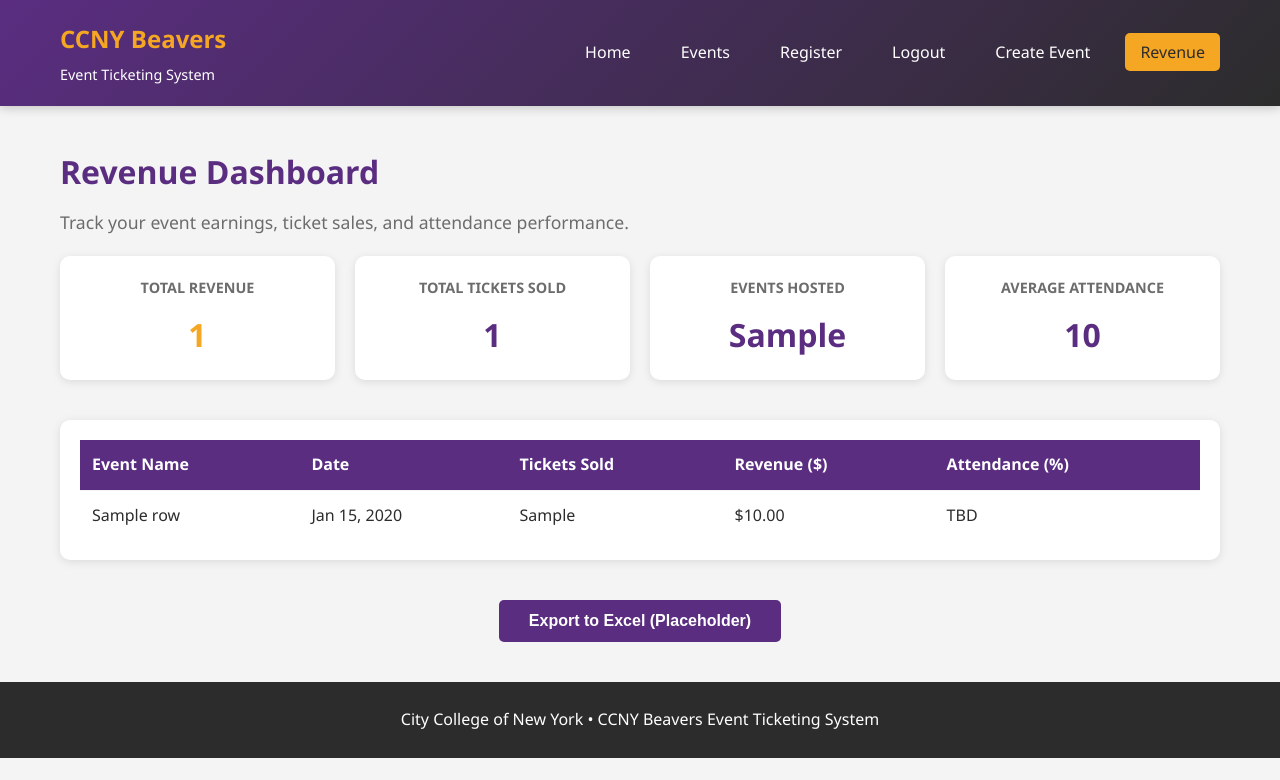
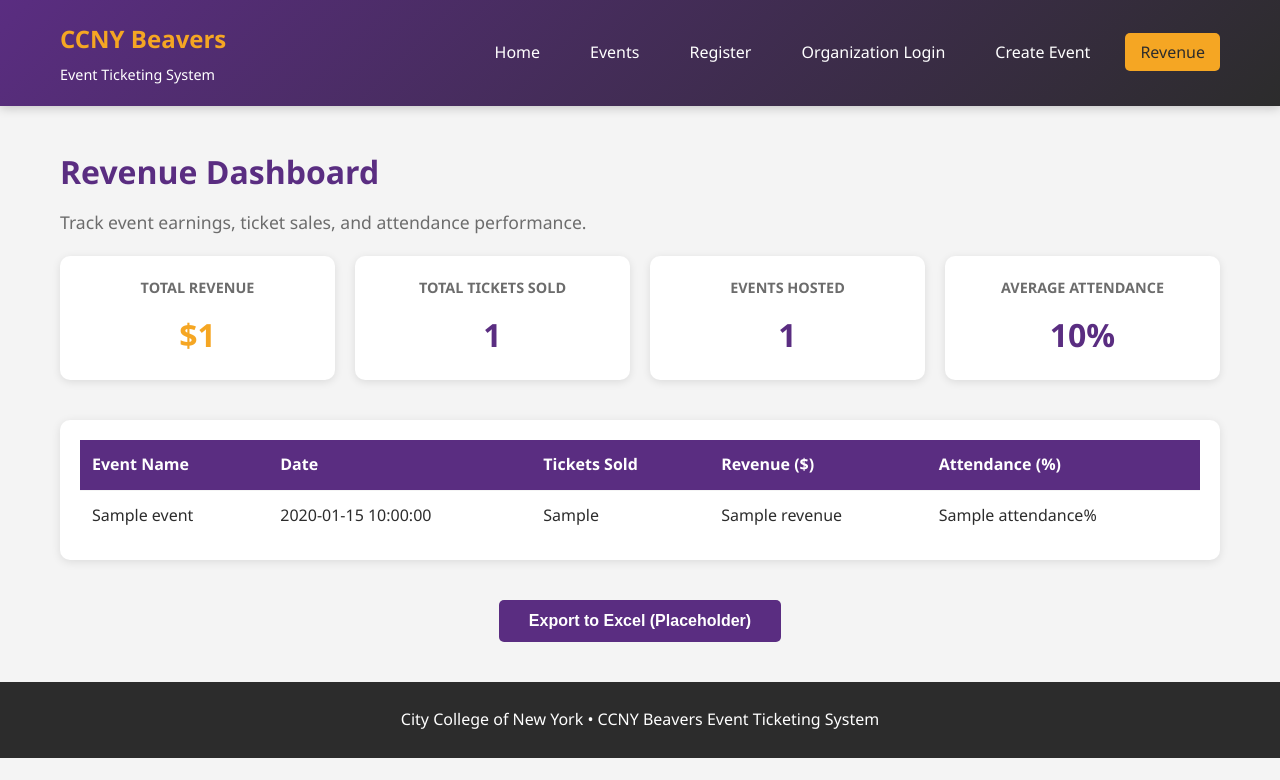
Before and after one commit to datasheng/csc336-teamproject-repo-2025, a Flask app: template templates/revenue.html in a window 1280 px wide. Shown: the top 780 px of the page. Run offline with Flask 3, Linux system fonts and the light colour scheme; the visitor is signed in with stand-in values (Sample User, id 1); the template is opened without the code that fills it: most values are stand-ins (such as "Sample title", 1, 10 or a date in 2020).

Commit message:
Update revenue.html

```diff
--- a/templates/revenue.html
+++ b/templates/revenue.html
@@ -1,72 +1,87 @@
 <!DOCTYPE html>
 <html lang="en">
-
 <head>
   <meta charset="UTF-8">
   <meta name="viewport" content="width=device-width, initial-scale=1.0">
   <title>Revenue Dashboard | CCNY Beavers Event Ticketing</title>
-  <link rel="stylesheet" href="{{ url_for('static', filename='styles.css') }}">
+  <link rel="stylesheet" href="styles.css">
 </head>
 
 <body>
 
-  <!--HEADER (same as all pages)-->
+  <!-- HEADER (same across all pages) -->
   <header>
     <div class="header-container">
       <div class="logo">
         <h1>CCNY Beavers</h1>
         <p>Event Ticketing System</p>
       </div>
+
       <nav>
         <ul>
-          <li><a href="{{ url_for('index') }}">Home</a></li>
-          <li><a href="{{ url_for('event_list') }}">Events</a></li>
-          <li><a href="{{ url_for('register_for_event') }}">Register</a></li>
-          {% if session.get('org_id') %}
-          <li><a href="{{ url_for('logout') }}">Logout</a></li>
-          {% else %}
-          <li><a href="{{ url_for('login_register') }}">Organization Login</a></li>
-          {% endif %}
-          <li><a href="{{ url_for('create_event') }}">Create Event</a></li>
-          <li><a href="{{ url_for('revenue_dashboard') }}" class="active">Revenue</a></li>
+          <li><a href="index.html">Home</a></li>
+          <li><a href="event-detail.html">Events</a></li>
+          <li><a href="register.html">Register</a></li>
+          <li><a href="login.html">Organization Login</a></li>
+          <li><a href="create-event.html">Create Event</a></li>
+          <li><a href="revenue.html" class="active">Revenue</a></li>
         </ul>
       </nav>
     </div>
   </header>
 
-  <!-- REVENUE DASHBOARD SECTION-->
+  <!-- REVENUE DASHBOARD-->
   <main class="container">
+
     <section class="section-header">
       <h2>Revenue Dashboard</h2>
-      <p>Track your event earnings, ticket sales, and attendance performance.</p>
+      <p>Track event earnings, ticket sales, and attendance performance.</p>
     </section>
 
-    <!-- STATS OVERVIEW CARDS-->
+    <!-- ===================================
+         STATS CARDS (Dynamic Backend Values)
+         =================================== -->
     <div class="stats-grid">
 
-      <!-- BACKEND: Replace these placeholder values with real MySQL data -->
+      <!-- BACKEND:
+           Replace {{ total_revenue }} with real value from database -->
       <div class="stat-card gold">
         <h3>Total Revenue</h3>
-        <div class="stat-value">{{ stats.total_revenue }}</div>
+        <div class="stat-value">
+          ${{ total_revenue }}
+        </div>
       </div>
 
+      <!-- BACKEND:
+           Replace {{ total_tickets_sold }} with actual count -->
       <div class="stat-card">
         <h3>Total Tickets Sold</h3>
-        <div class="stat-value">{{ stats.total_tickets_sold }}</div>
+        <div class="stat-value">
+          {{ total_tickets_sold }}
+        </div>
       </div>
 
+      <!-- BACKEND:
+           Replace {{ events_count }} with count of events hosted -->
       <div class="stat-card">
         <h3>Events Hosted</h3>
-        <div class="stat-value">{{ stats.events_hosted }}</div>
+        <div class="stat-value">
+          {{ events_count }}
+        </div>
       </div>
 
+      <!-- BACKEND:
+           Replace {{ avg_attendance }} with average percentage -->
       <div class="stat-card">
         <h3>Average Attendance</h3>
-        <div class="stat-value">{{ stats.avg_attendance }}</div>
+        <div class="stat-value">
+          {{ avg_attendance }}%
+        </div>
       </div>
+
     </div>
 
-    <!-- REVENUE TABLE-->
+    <!--REVENUE TABLE (Dynamic Loop)-->
     <div class="table-container">
       <table>
         <thead>
@@ -78,28 +93,30 @@
             <th>Attendance (%)</th>
           </tr>
         </thead>
+
         <tbody>
-          {% for row in event_rows %}
+          <!-- BACKEND:
+               Flask will loop through each event and fill rows.
+               revenue_data = list of event dictionaries.
+          -->
+          {% for event in revenue_data %}
           <tr>
-            <td>{{ row.title }}</td>
-            <td>{{ row.starts_at.strftime('%b %d, %Y') }}</td>
-            <td>{{ row.tickets_sold }}</td>
-            <td>${{ "{:,.2f}".format(row.revenue_cents / 100) }}</td>
-            <td>TBD</td>
+            <td>{{ event.name }}</td>
+            <td>{{ event.date }}</td>
+            <td>{{ event.tickets_sold }}</td>
+            <td>{{ event.revenue }}</td>
+            <td>{{ event.attendance }}%</td>
           </tr>
           {% endfor %}
-          {% if not event_rows %}
-          <tr>
-            <td colspan="5">No revenue data available.</td>
-          </tr>
-          {% endif %}
         </tbody>
       </table>
     </div>
 
-    <!--EXPORT BUTTON TO EXCEL-->
+    <!--EXPORT TO EXCEL BUTTON-->
     <div class="text-center mt-3">
-      <!-- BACKEND: Flask will generate and download Excel sheet using event + payment data -->
+      <!-- BACKEND:
+           Button should download an Excel file generated from MySQL data.
+           Placeholder for now. -->
       <button class="btn btn-secondary">Export to Excel (Placeholder)</button>
     </div>
 
@@ -111,14 +128,13 @@
   </footer>
 
 </body>
-
 </html>
 
-<!--
-     BACKEND ACCESS CONTROL NOTE
+<!-- BACKEND ACCESS CONTROL NOTE
+ This page must ONLY be visible to logged-in organizations.
 
-     This page must be restricted to logged-in organizations only.
-     - Flask should verify session['org_id'] exists before rendering.
-     - If not logged in, redirect user to login.html.
-
+ Backend must:
+ - Check if session['org_id'] exists
+ - If NOT logged in → redirect to login.html
+ - If logged in → load revenue data and show this page
 -->
```
